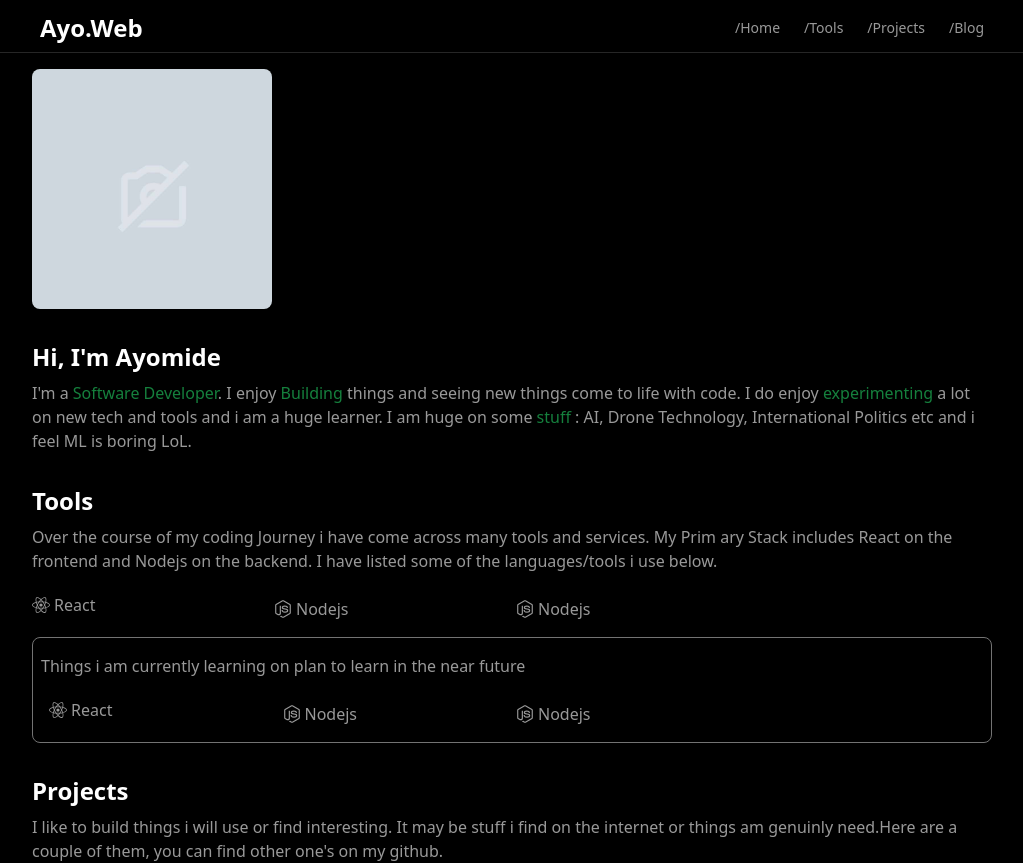
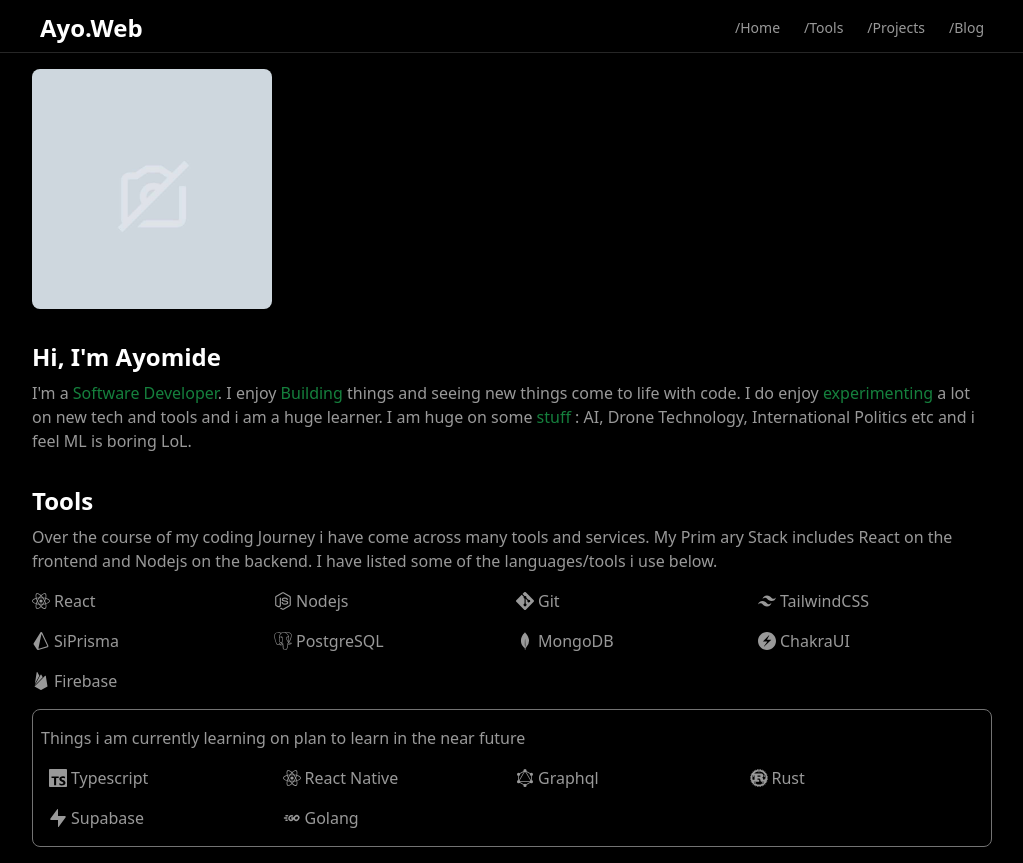
Before and after one commit to Ayothegod/portfolio, a Next.js app: page / in a window 1280 px wide. Shown: the top 863 px of the page, without its empty margins (128-1151 px from the left). Built offline with nearby package versions, Linux system fonts and the light colour scheme.

Commit message:
add tools and its icon

```diff
--- /dev/null
+++ b/components/FutureTools.jsx
@@ -0,0 +1,37 @@
+import {FaReact,FaRust} from "react-icons/fa"
+import {SiTypescript,SiSupabase, SiGraphql } from "react-icons/si"
+import {TbBrandGolang} from "react-icons/tb"
+
+
+const FutureTools = () => {
+  return (
+    <>
+      <div className=" flex items-center hover:text-blue-600 gap-1 cursor-pointer">
+        <SiTypescript className=" text-lg"/>
+        <h3 className="font-medium">Typescript</h3>
+      </div>
+      <div className=" flex items-center hover:text-blue-600 gap-1 cursor-pointer">
+        <FaReact className=" text-lg"/>
+        <h3 className="font-medium">React Native</h3>
+      </div>
+      <div className=" flex items-center hover:text-green-600 gap-1 cursor-pointer">
+        <SiGraphql className=" text-lg"/>
+        <h3 className="font-medium">Graphql</h3>
+      </div>
+      <div className=" flex items-center hover:text-green-600 gap-1 cursor-pointer">
+        <FaRust className=" text-lg"/>
+        <h3 className="font-medium">Rust</h3>
+      </div>
+      <div className=" flex items-center hover:text-green-600 gap-1 cursor-pointer">
+        <SiSupabase className=" text-lg"/>
+        <h3 className="font-medium">Supabase</h3>
+      </div>
+      <div className=" flex items-center hover:text-green-600 gap-1 cursor-pointer">
+        <TbBrandGolang className=" text-lg"/>
+        <h3 className="font-medium">Golang</h3>
+      </div>
+    </>
+  );
+};
+
+export default FutureTools;
--- a/components/IndTool.jsx
+++ b/components/IndTool.jsx
@@ -4,7 +4,6 @@
 import {BsGit} from "react-icons/bs"
 import {TbBrandGolang,TbBrandTypescript} from "react-icons/tb"
 
-//HiMailOpen,HiMail,
 
 const IndTool = () => {
   return (
@@ -18,8 +17,32 @@
         <h3 className="font-medium">Nodejs</h3>
       </div>
       <div className=" flex items-center hover:text-green-600 gap-1 cursor-pointer">
-        <FaNodeJs className=" text-lg"/>
-        <h3 className="font-medium">Nodejs</h3>
+        <BsGit className=" text-lg"/>
+        <h3 className="font-medium">Git</h3>
+      </div>
+      <div className=" flex items-center hover:text-green-600 gap-1 cursor-pointer">
+        <SiTailwindcss className=" text-lg"/>
+        <h3 className="font-medium">TailwindCSS</h3>
+      </div>
+      <div className=" flex items-center hover:text-green-600 gap-1 cursor-pointer">
+        <SiPrisma className=" text-lg"/>
+        <h3 className="font-medium">SiPrisma</h3>
+      </div>
+      <div className=" flex items-center hover:text-green-600 gap-1 cursor-pointer">
+        <SiPostgresql className=" text-lg"/>
+        <h3 className="font-medium">PostgreSQL</h3>
+      </div>
+      <div className=" flex items-center hover:text-green-600 gap-1 cursor-pointer">
+        <SiMongodb className=" text-lg"/>
+        <h3 className="font-medium">MongoDB</h3>
+      </div>
+      <div className=" flex items-center hover:text-green-600 gap-1 cursor-pointer">
+        <SiChakraui className=" text-lg"/>
+        <h3 className="font-medium">ChakraUI</h3>
+      </div>
+      <div className=" flex items-center hover:text-green-600 gap-1 cursor-pointer">
+        <SiFirebase className=" text-lg"/>
+        <h3 className="font-medium">Firebase</h3>
       </div>
 
     </>
--- a/pages/index.js
+++ b/pages/index.js
@@ -12,6 +12,7 @@
   FaGithubSquare,
 } from "react-icons/fa";
 import aboutImage from "@/assets/p4n2ny.jpg"
+import FutureTools from "@/components/FutureTools";
 
 export default function Home() {
   return (
@@ -58,7 +59,7 @@
               Nodejs on the backend. I have listed some of the languages/tools i
               use below.
             </p>
-            <aside className="grid grid-cols-2 md:grid-cols-3 lg:grid-cols-4 mt-4 gap-x-2 space-y-2">
+            <aside className="grid grid-cols-2 md:grid-cols-3 lg:grid-cols-4 mt-4 gap-x-2 gap-y-4 ">
               <IndTool/>
             </aside>
             <aside className="w-full border rounded-lg border-neutral-500 py-4 px-2 mt-4">
@@ -66,8 +67,8 @@
                 Things i am currently learning on plan to learn in the near
                 future
               </p>
-              <div className="grid grid-cols-2 md:grid-cols-3 lg:grid-cols-4 mt-4 gap-x-2 space-y-2 px-2">
-                <IndTool/>
+              <div className="grid grid-cols-2 md:grid-cols-3 lg:grid-cols-4 mt-4 gap-x-2 gap-y-4 px-2">
+                <FutureTools/>
               </div>
             </aside>
           </section>
```
